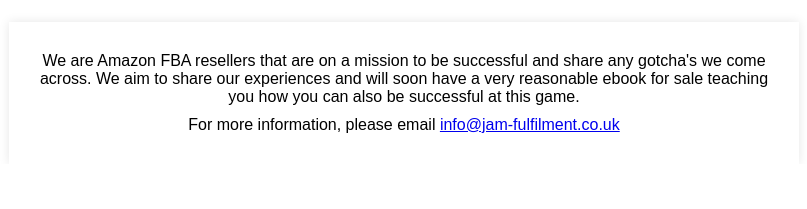
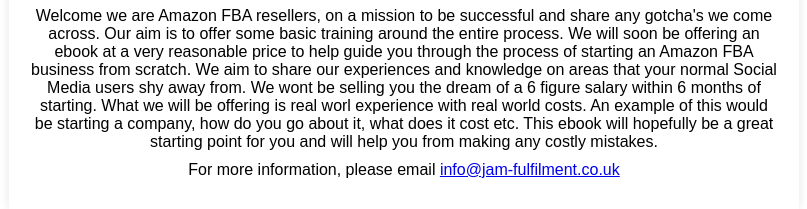
Before and after one commit to CyberZombi3/cyberzombi3.github.io, a plain HTML site: page index.html in a window 1280 px wide. Shown: the part 734-943 px from the top of the page, without its empty margins (236-1043 px from the left). Before the commit the page ends 898 px from the top, so only its background shows below. Drawn offline with Linux system fonts and the light colour scheme.

Commit message:
Update index.html

```diff
--- a/index.html
+++ b/index.html
@@ -43,7 +43,7 @@
 
     </header>
     <div class="content">
-        <p>We are Amazon FBA resellers that are on a mission to be successful and share any gotcha's we come across. We aim to share our experiences and will soon have a very reasonable ebook for sale teaching you how you can also be successful at this game.</p>
+        <p>Welcome we are Amazon FBA resellers, on a mission to be successful and share any gotcha's we come across. Our aim is to offer some basic training around the entire process. We will soon be offering an ebook at a very reasonable price to help guide you through the process of starting an Amazon FBA business from scratch. We aim to share our experiences and knowledge on areas that your normal Social Media users shy away from. We wont be selling you the dream of a 6 figure salary within 6 months of starting. What we will be offering is real worl experience with real world costs. An example of this would be starting a company, how do you go about it, what does it cost etc. This ebook will hopefully be a great starting point for you and will help you from making any costly mistakes.</p>
         <p>For more information, please email <a href="mailto:info@jam-fulfilment.co.uk">info@jam-fulfilment.co.uk</a></p>
     </div>
 </body>
```
